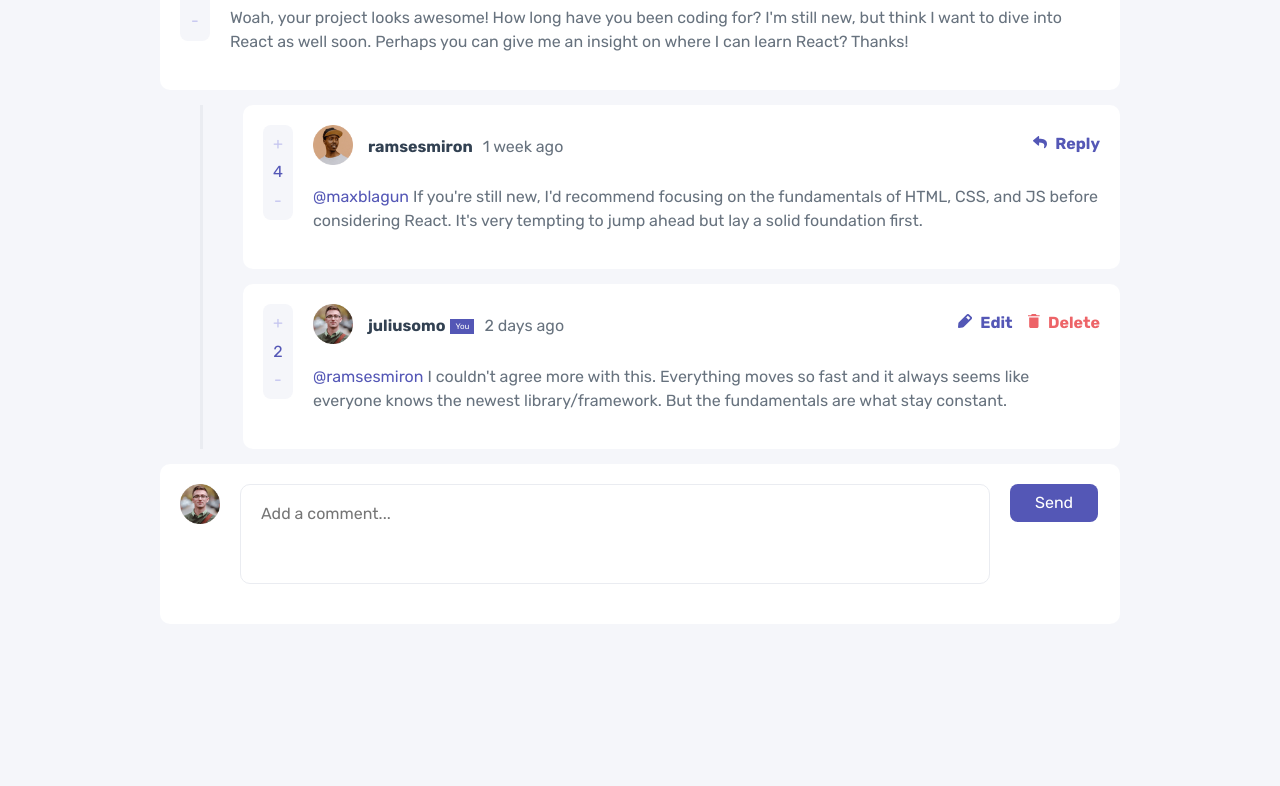
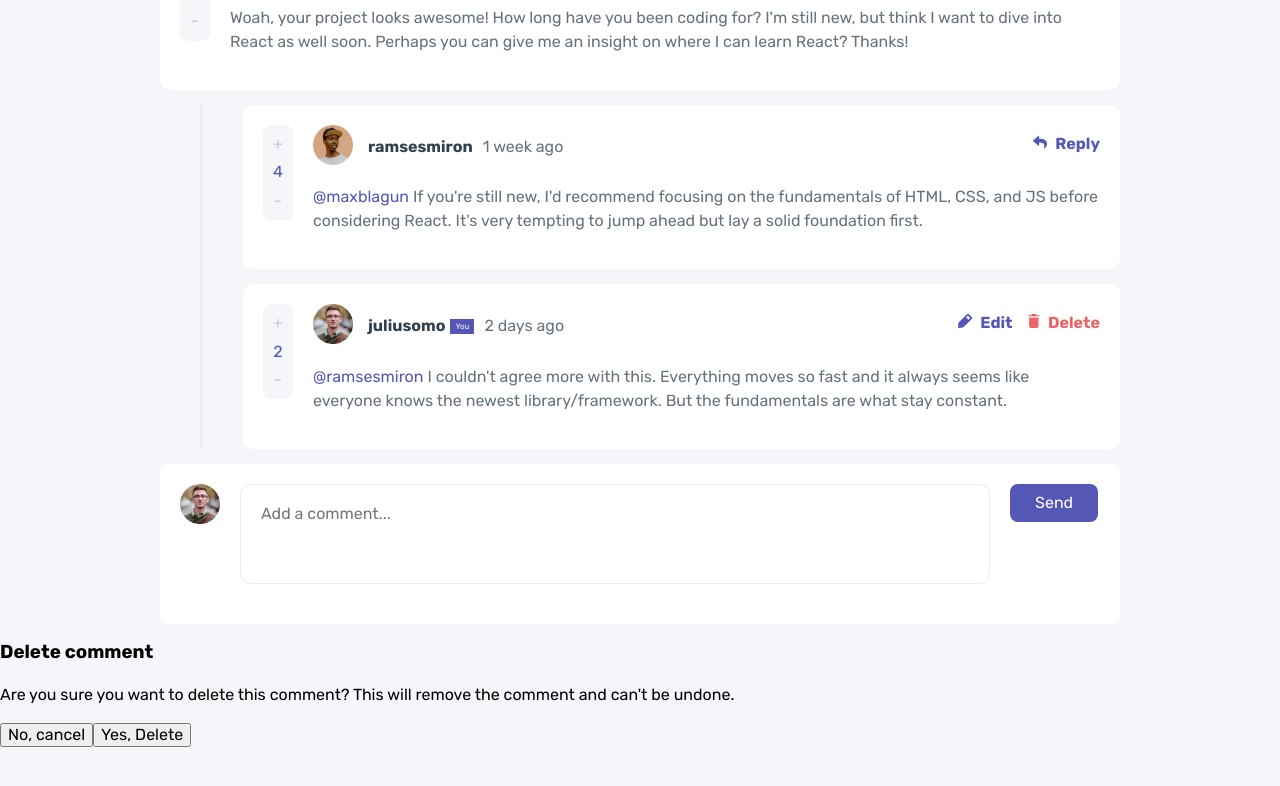
Before and after one commit to Kerri-AnnBates/interactive-comments, a React (Create React App) app in the folder client/: page / in a window 1280 px wide. Shown: the part 304-1090 px from the top of the page. Before the commit the page ends 978 px from the top, so only its background shows below. Built offline with nearby package versions, Linux system fonts and the light colour scheme.

Commit message:
add delete modal structure

```diff
--- a/client/src/components/AddComment.js
+++ b/client/src/components/AddComment.js
@@ -9,6 +9,14 @@ const AddComment = ({ currentUser, addComment }) => {
 
     const handleSubmit = (e) => {
         e.preventDefault();
+
+        userCommentValue.replace(/s/g, '');
+
+        if (userCommentValue == '') {
+            return;
+        }
+
+
         const newComment = {
             createdAt: 'Today',
             content: userCommentValue,
--- /dev/null
+++ b/client/src/components/DeleteModal.js
@@ -0,0 +1,18 @@
+import React from 'react';
+
+const DeleteModal = () => {
+    return (
+        <div className='modal'>
+            <div className='modal-container'>
+                <h3 className='modal-header'>Delete comment</h3>
+                <p>Are you sure you want to delete this comment? This will remove the comment and can't be undone.</p>
+                <div className='modal-actions'>
+                    <button>No, cancel</button>
+                    <button>Yes, Delete</button>
+                </div>
+            </div>
+        </div>
+    )
+}
+
+export default DeleteModal;
--- a/client/src/pages/Home.js
+++ b/client/src/pages/Home.js
@@ -2,6 +2,7 @@ import React, { useState, useEffect } from 'react';
 import data from '../data/data.json';
 import AddComment from '../components/AddComment';
 import Comments from '../components/Comments';
+import DeleteModal from '../components/DeleteModal';
 
 const Home = () => {
     const [comments, setComments] = useState([]);
@@ -36,6 +37,7 @@ const Home = () => {
                 <Comments comments={comments} currentUser={currentUser} deleteComment={deleteComment} />
                 <AddComment currentUser={currentUser} addComment={addComment} />
             </div>
+            <DeleteModal />
         </main>
     )
 }
```
